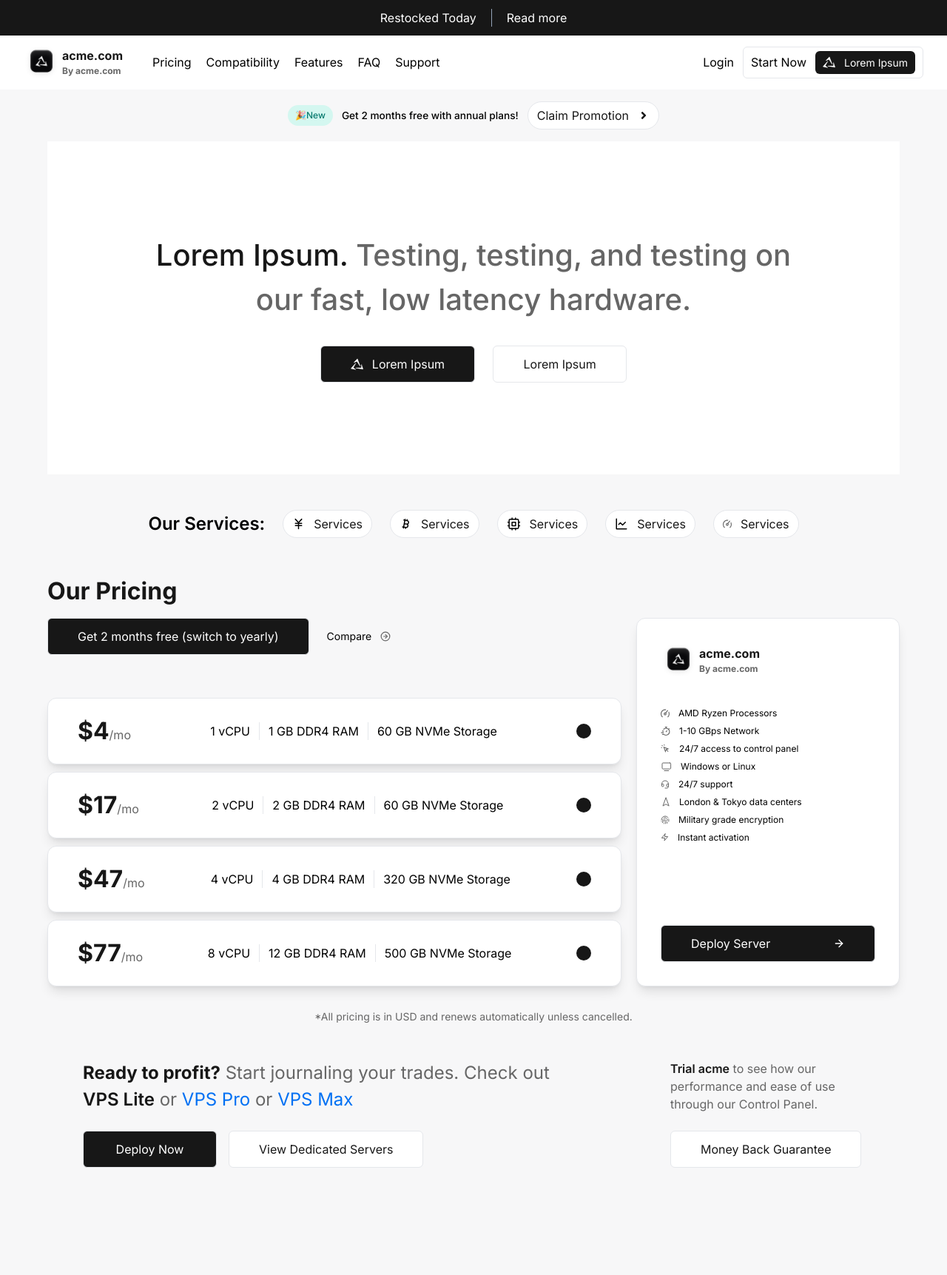
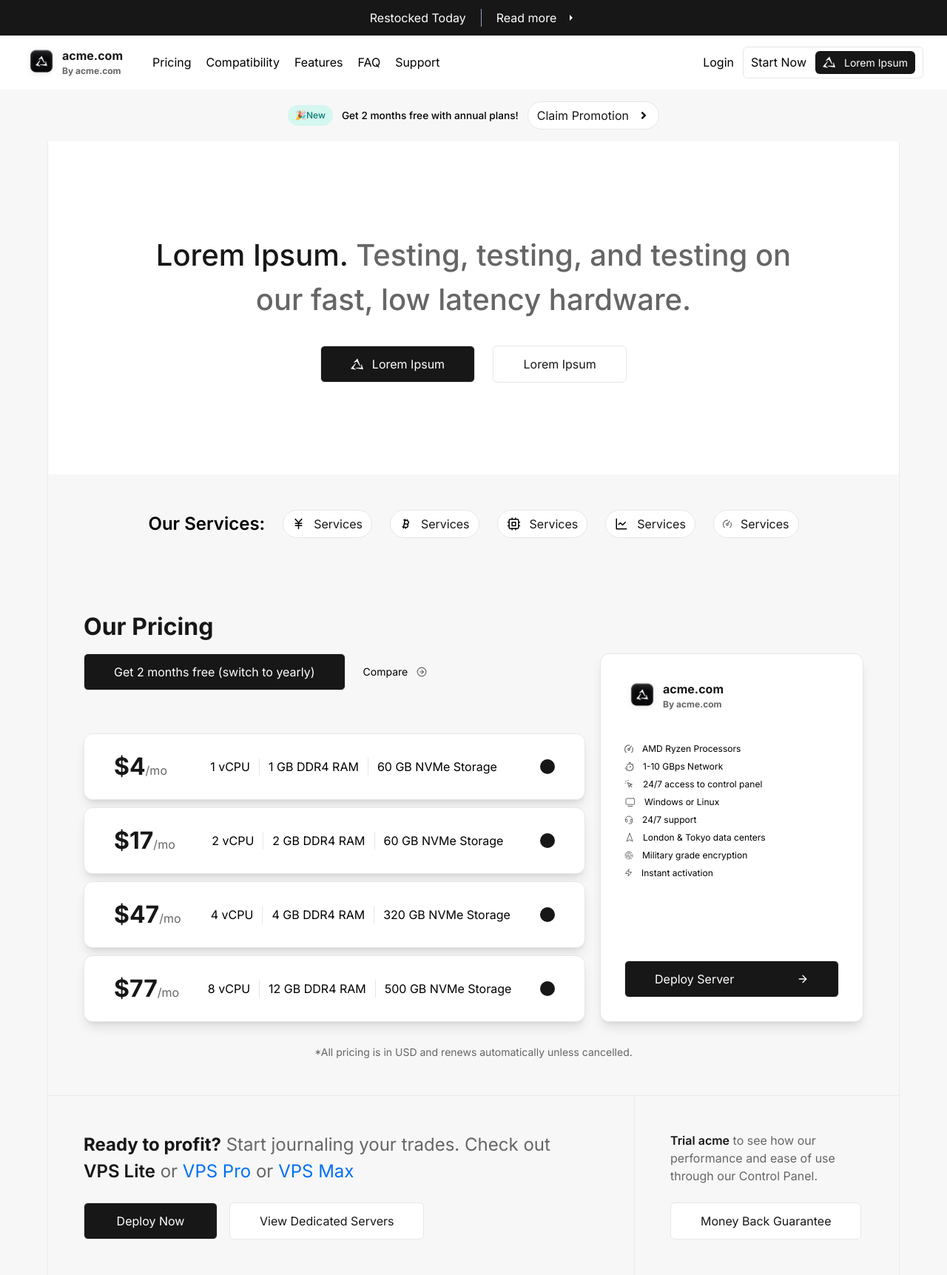
Before and after one commit to riajulpro/acme-rp, a Next.js app: page / in a window 1280 px wide. Shown: the whole page at 74% size. Before the commit the page ends 1626 px from the top, so only its background shows below. Built offline with nearby package versions, Linux system fonts and the light colour scheme.

Commit message:
adding border x color and icon at the top read more button

```diff
--- a/src/app/globals.css
+++ b/src/app/globals.css
@@ -36,4 +36,7 @@ body {
   .container {
     @apply max-w-6xl mx-auto;
   }
+  .border-x-color {
+    @apply lg:border-x lg:border-borderColor;
+  }
 }
--- a/src/app/page.js
+++ b/src/app/page.js
@@ -9,6 +9,8 @@ const Home = () => {
     <main>
       <article className="container">
         <New />
+      </article>
+      <article className="container border-x-color">
         <Banner />
         <Services />
         <Pricing />
--- a/src/components/ui/Header.jsx
+++ b/src/components/ui/Header.jsx
@@ -1,12 +1,15 @@
 import { LogoSymbol } from "@/utils/icons/primary-icons";
 import AcmeLogo from "../shared/AcmeLogo";
+import { IoMdArrowDropright } from "react-icons/io";
 
 const Header = () => {
   return (
     <header>
       <div className="bg-primaryColor text-white flex justify-center items-center gap-5 p-3">
         <div className="border-r border-slate-400 pr-5">Restocked Today</div>
-        <div className="flex items-center gap-3">Read more</div>
+        <div className="flex items-center gap-3">
+          Read more <IoMdArrowDropright />
+        </div>
       </div>
       <div className="flex justify-between items-center py-[12px] px-[32px] gap-10 bg-white">
         <AcmeLogo />
--- a/src/components/ui/Pricing.jsx
+++ b/src/components/ui/Pricing.jsx
@@ -16,7 +16,7 @@ import AcmeLogo from "../shared/AcmeLogo";
 
 const Pricing = () => {
   return (
-    <section>
+    <section className="p-12">
       <h1 className="text-[32px] font-bold text-primaryColor mb-3">
         Our Pricing
       </h1>
--- a/src/components/ui/ReadyToProfit.jsx
+++ b/src/components/ui/ReadyToProfit.jsx
@@ -2,7 +2,7 @@ import ActionButton from "../shared/ActionButton";
 
 const ReadyToProfit = () => {
   return (
-    <section className="flex">
+    <section className="flex border-t border-borderColor">
       <div className="flex-1 p-12">
         <h1 className="text-[24px] max-w-2xl text-bannerText">
           <span className="font-bold text-primaryColor">Ready to profit?</span>{" "}
@@ -18,7 +18,7 @@ const ReadyToProfit = () => {
           <ActionButton>View Dedicated Servers</ActionButton>
         </div>
       </div>
-      <div className="max-w-[358px] p-12">
+      <div className="max-w-[358px] p-12 border-l border-borderColor">
         <h1 className="text-bannerText mb-6">
           <span className="text-primaryColor font-semibold">Trial acme</span> to
           see how our performance and ease of use through our Control Panel.
--- a/tailwind.config.js
+++ b/tailwind.config.js
@@ -15,6 +15,7 @@ module.exports = {
         secondaryMain: "#EAEAEA",
         bannerText: "#666",
         cardBlue: "#0070F3",
+        borderColor: "#EBEBEB",
       },
       backgroundImage: {
         "gradient-radial": "radial-gradient(var(--tw-gradient-stops))",
```
Also changed, not shown: 1 other file (tests, documents, lock files or other folders).
